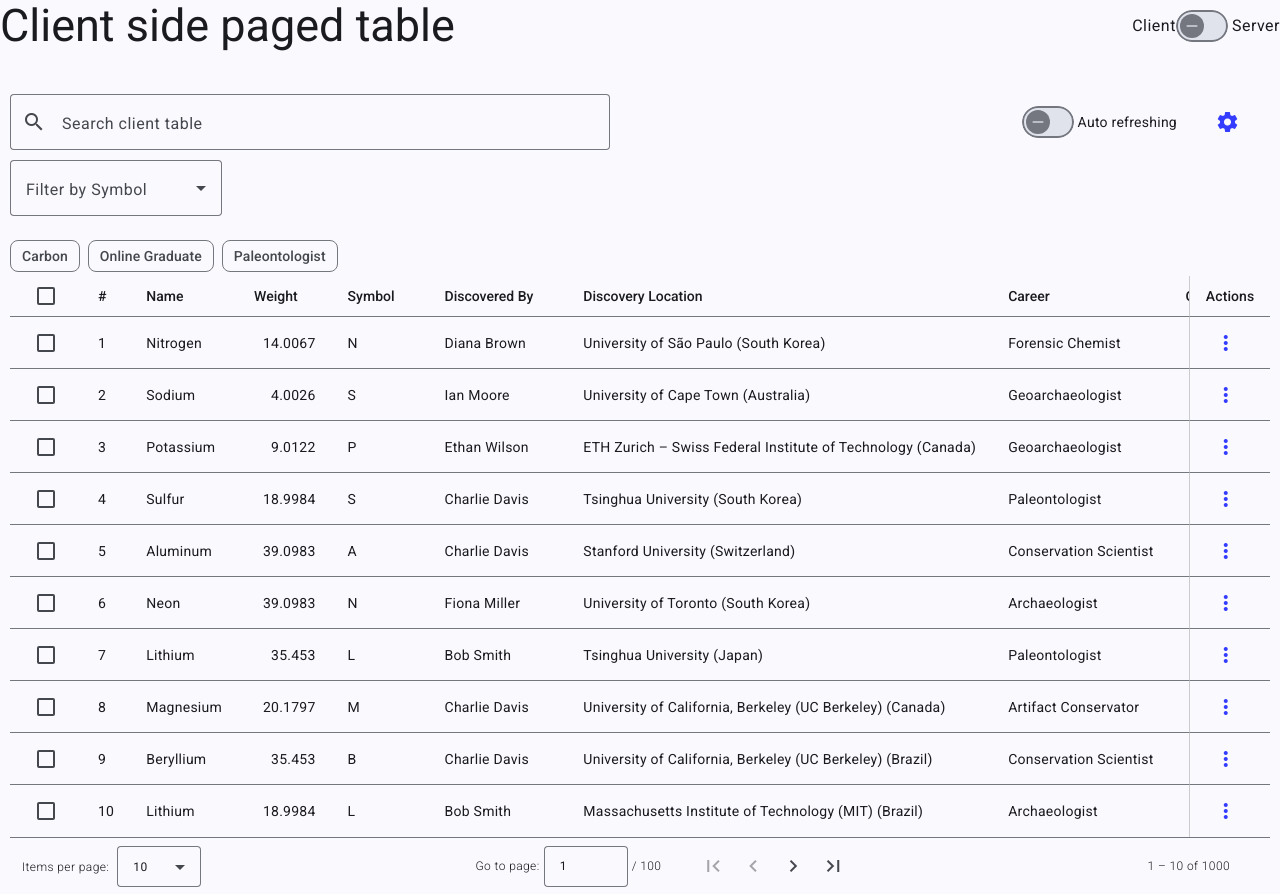
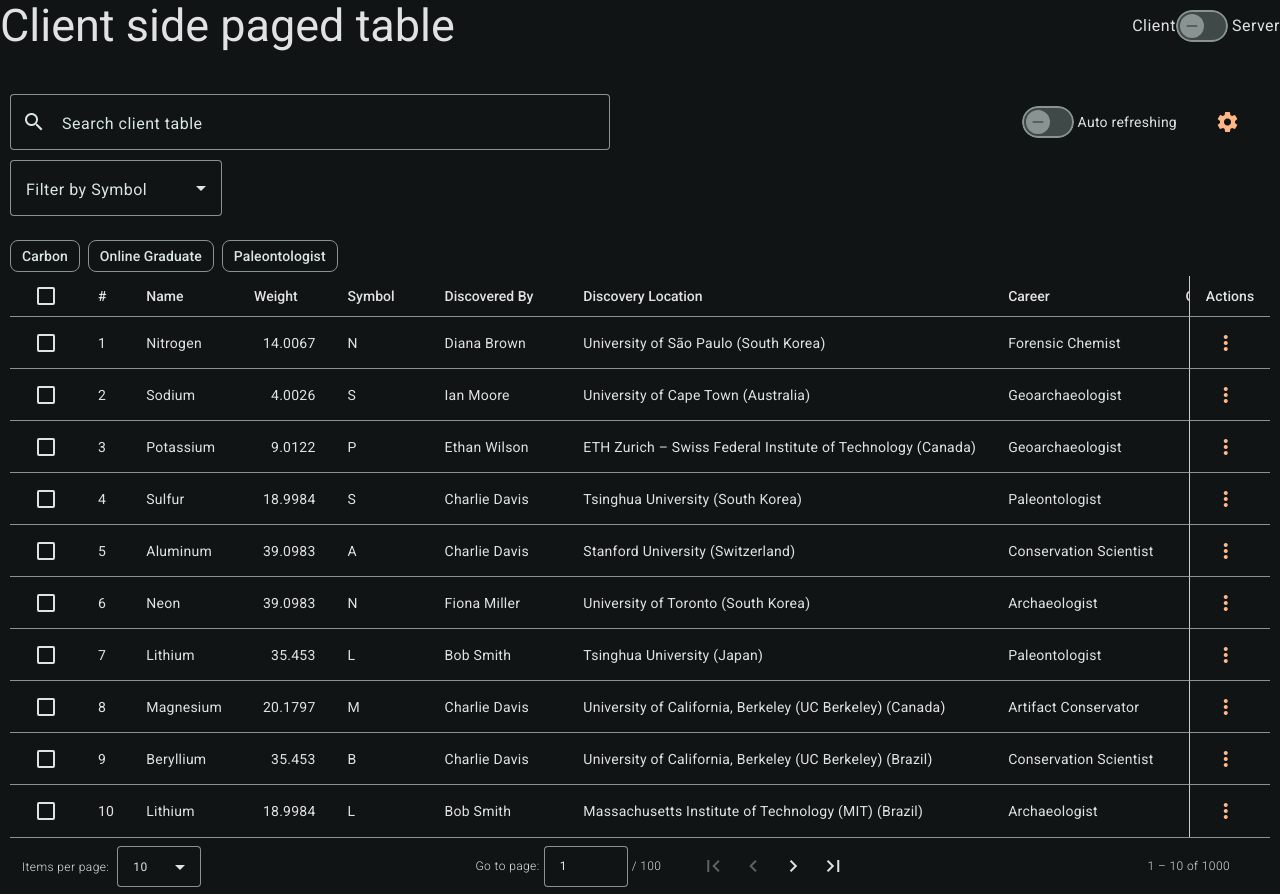
Before and after one commit to this-wastes-time/sp1-custom-table, an Angular app in the folder sp1-custom-table/: page / in a window 1280 px wide. Built offline with nearby package versions, Linux system fonts and the light colour scheme.

Commit message:
add extra focus indicators for menu items

```diff
--- a/sp1-custom-table/src/styles.scss
+++ b/sp1-custom-table/src/styles.scss
@@ -1,7 +1,7 @@
 /* You can add global styles to this file, and also import other style files */
 
-// @import '@angular/material/prebuilt-themes/cyan-orange.css';
-@import '@angular/material/prebuilt-themes/azure-blue.css';
+@import '@angular/material/prebuilt-themes/cyan-orange.css';
+// @import '@angular/material/prebuilt-themes/azure-blue.css';
 
 :root {
   --spinner-background: rgba(255, 255, 255, 0.6);
@@ -36,3 +36,7 @@
   width: 100%;
   height: 100%;
 }
+
+.mat-mdc-menu-item:focus {
+  outline: 1px solid currentColor !important;
+}
```
